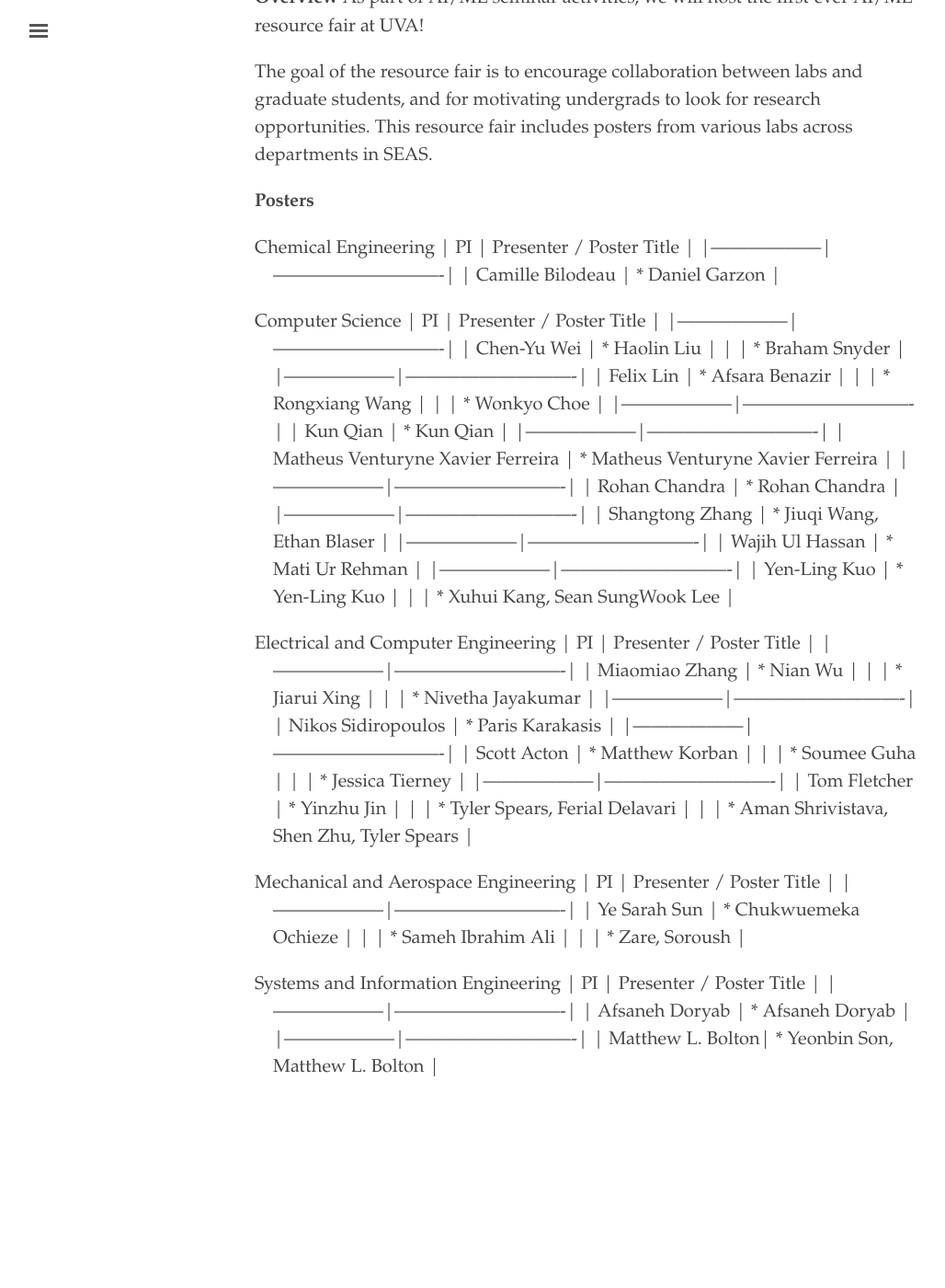
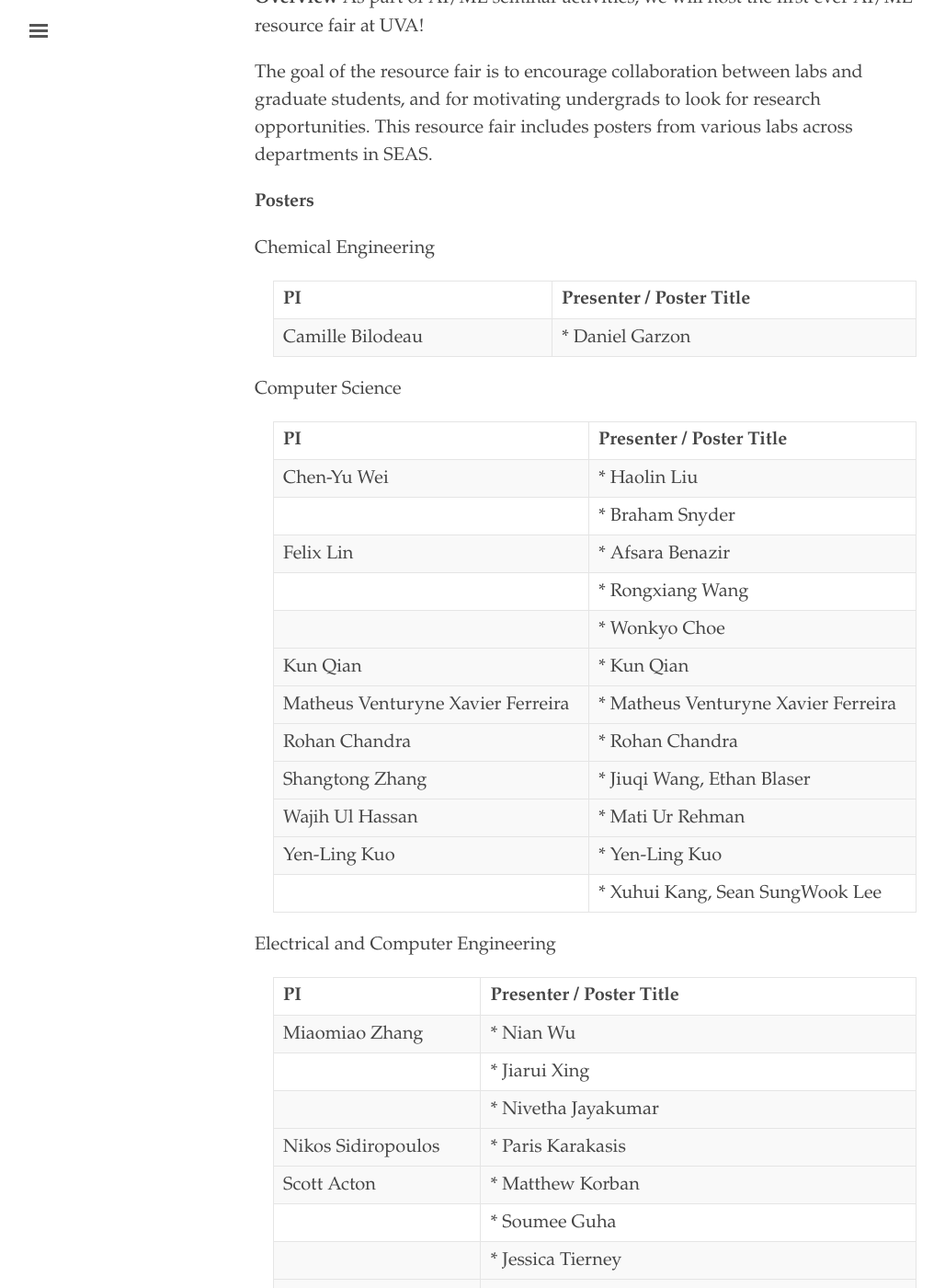
Before and after one commit to uvaml/uvaml.github.io, a Jekyll site: the page built from _texts/2024-10-03.md, in a window 1280 px wide and 1400 px high, scrolled down 619 px. Shown: the whole window at 92% size, without its empty margins (3-1031 px from the left). Built offline with Jekyll 4.4.1, drawn with Linux system fonts in a browser that asks for light colours; before the commit the page ends 1894 px from its top, so only the background shows below that; some of the changed text lies outside the part shown.

Commit message:
change list format

```diff
--- a/_texts/2024-10-03.md
+++ b/_texts/2024-10-03.md
@@ -19,13 +19,15 @@ The goal of the resource fair is to encourage collaboration between labs and gra
 
 **Posters**
 
-* Chemical Engineering
+- Chemical Engineering
+
   | PI               | Presenter / Poster Title   |
   |------------------|----------------------------|
   | Camille Bilodeau | * Daniel Garzon            |
 
 
-* Computer Science
+- Computer Science
+
   | PI               | Presenter / Poster Title   |
   |------------------|----------------------------|
   | Chen-Yu Wei      | * Haolin Liu               |
@@ -48,7 +50,8 @@ The goal of the resource fair is to encourage collaboration between labs and gra
   | Yen-Ling Kuo     | * Yen-Ling Kuo             |
   |                  | * Xuhui Kang, Sean SungWook Lee |
 
-* Electrical and Computer Engineering
+- Electrical and Computer Engineering
+
   | PI               | Presenter / Poster Title   |
   |------------------|----------------------------|
   | Miaomiao Zhang   | * Nian Wu                  |
@@ -65,14 +68,16 @@ The goal of the resource fair is to encourage collaboration between labs and gra
   |                  | * Tyler Spears, Ferial Delavari |
   |                  | * Aman Shrivistava, Shen Zhu, Tyler Spears |
 
-* Mechanical and Aerospace Engineering
+- Mechanical and Aerospace Engineering
+
   | PI               | Presenter / Poster Title   |
   |------------------|----------------------------|
   | Ye Sarah Sun     | * Chukwuemeka Ochieze      |
   |                  | * Sameh Ibrahim Ali        |
   |                  | * Zare, Soroush            |
 
-* Systems and Information Engineering
+- Systems and Information Engineering
+
   | PI               | Presenter / Poster Title   |
   |------------------|----------------------------|
   | Afsaneh Doryab   | * Afsaneh Doryab           |
```
